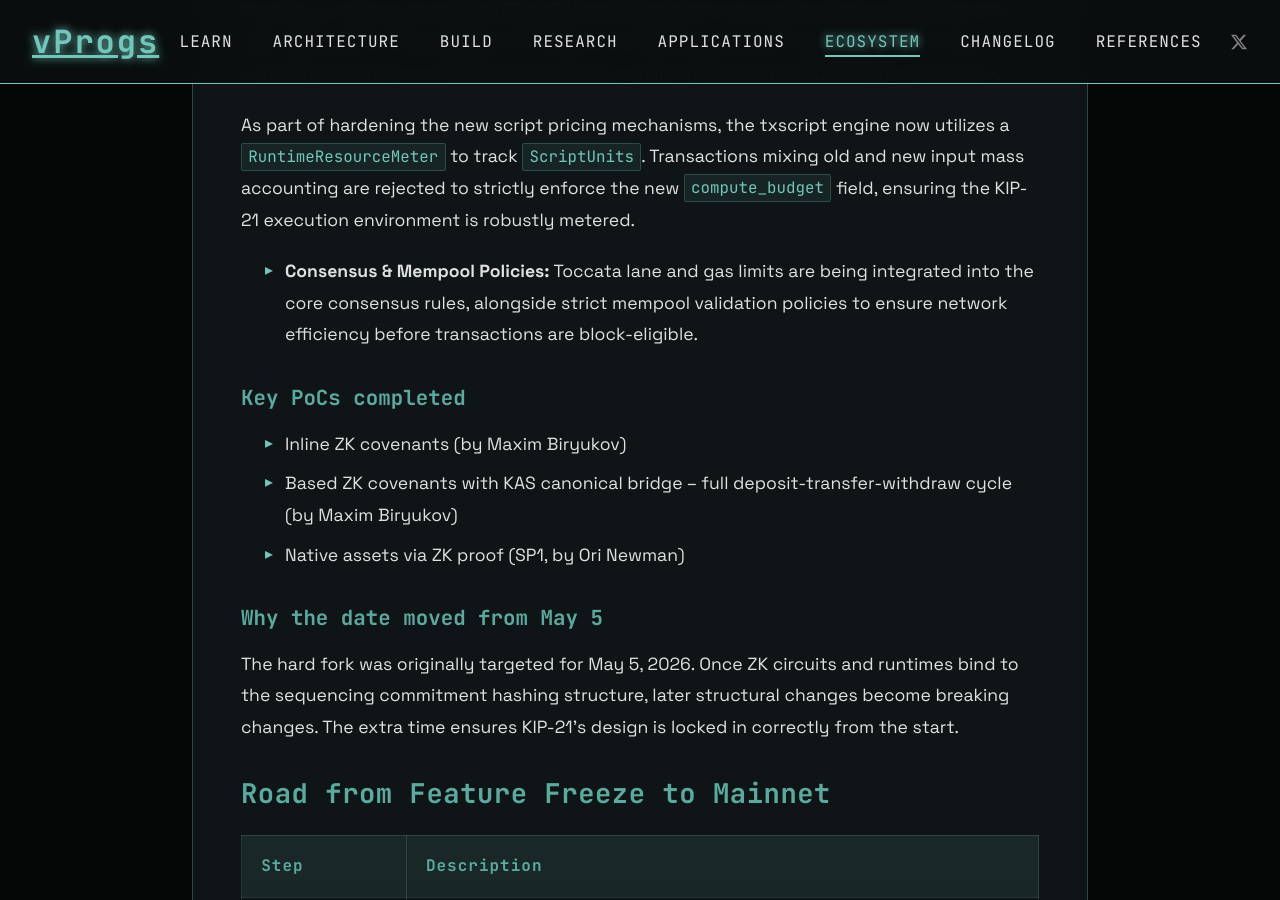
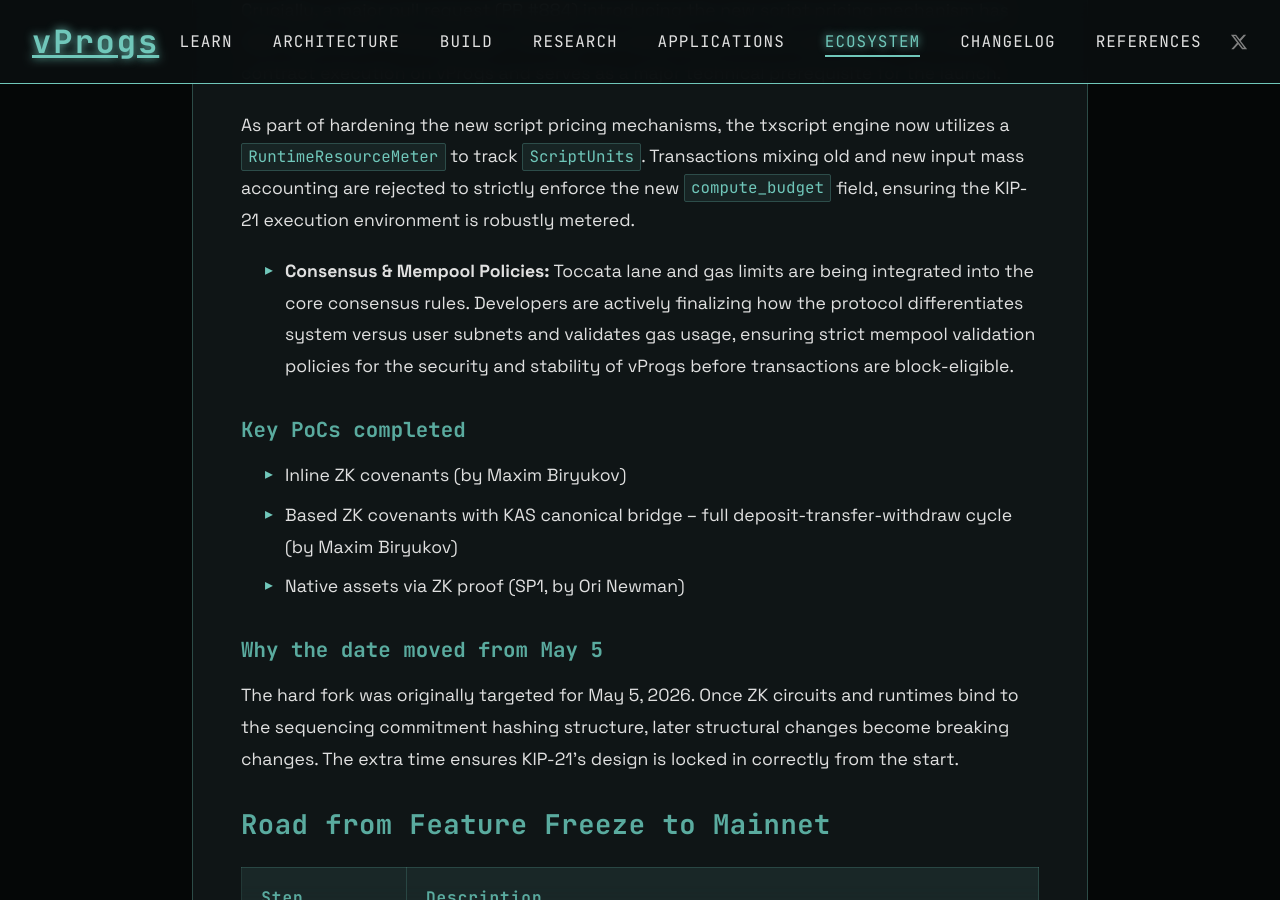
Before and after one commit to creative-inference/vprogs.xyz, a Jekyll site: the page built from ecosystem/roadmap.md, in a window 1280 px wide and 900 px high, scrolled down 2149 px. Built offline with Jekyll 4.4.1, drawn with Linux system fonts in a browser that asks for light colours.

Commit message:
Update consensus rules for Toccata hard fork [auto]

```diff
--- a/ecosystem/roadmap.md
+++ b/ecosystem/roadmap.md
@@ -57,7 +57,7 @@ As part of hardening the new script pricing mechanisms, the txscript engine now
 
 
 
-- **Consensus & Mempool Policies:** Toccata lane and gas limits are being integrated into the core consensus rules, alongside strict mempool validation policies to ensure network efficiency before transactions are block-eligible.
+- **Consensus & Mempool Policies:** Toccata lane and gas limits are being integrated into the core consensus rules. Developers are actively finalizing how the protocol differentiates system versus user subnets and validates gas usage, ensuring strict mempool validation policies for the security and stability of vProgs before transactions are block-eligible.
 
 #### Key PoCs completed
 
```
